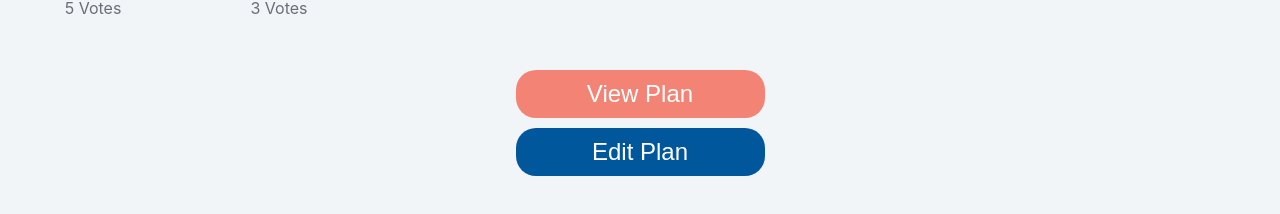
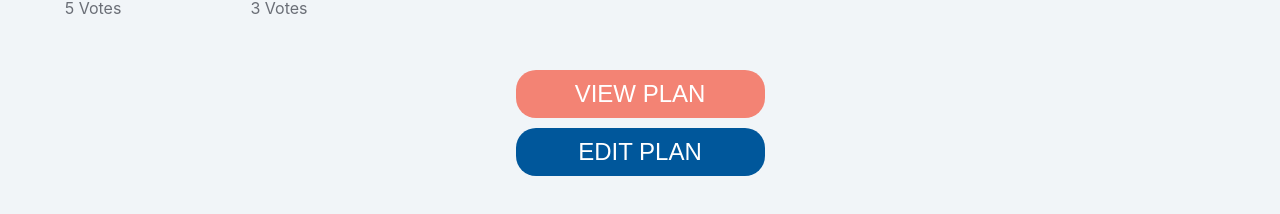
Before and after one commit to Team-Best-KOHO-Decode/Frontend, a React (Create React App) app: page /topvote in a window 1280 px wide. Shown: the part 510-724 px from the top of the page. Built offline with nearby package versions, Linux system fonts and the light colour scheme.

Commit message:
add DONE button

```diff
--- a/src/Components/Button/index.tsx
+++ b/src/Components/Button/index.tsx
@@ -3,7 +3,7 @@ import "./styles.css";
 
 interface Props {
   text: string;
-  color: "primary" | "secondary";
+  color: "primary" | "secondary" | "tertiary";
 }
 
 function Button(props: Props) {
--- a/src/Components/Button/styles.css
+++ b/src/Components/Button/styles.css
@@ -5,14 +5,20 @@
   height: 48px;
   width: 249px;
   font-size: 24px;
-  margin:10px auto;
-  display:block;
+  margin: 10px auto;
+  display: block;
+  text-transform: uppercase;
 }
 
 .primary {
-  background: #F38374;
+  background-color: #f38374;
 }
 
 .secondary {
-  background: #00579B;
+  background-color: #00579b;
 }
+
+.tertiary {
+  background-color: #b2c1e0;
+  color: #00579b;
+}
--- a/src/Group/Pages/Invite.tsx
+++ b/src/Group/Pages/Invite.tsx
@@ -29,7 +29,7 @@ export const InvitePage = () => {
           </div>
         </div>
       </div>
-      <Button color="secondary" text="Done" />
+      <Button color="tertiary" text="Done" />
     </div>
   );
 };
```
